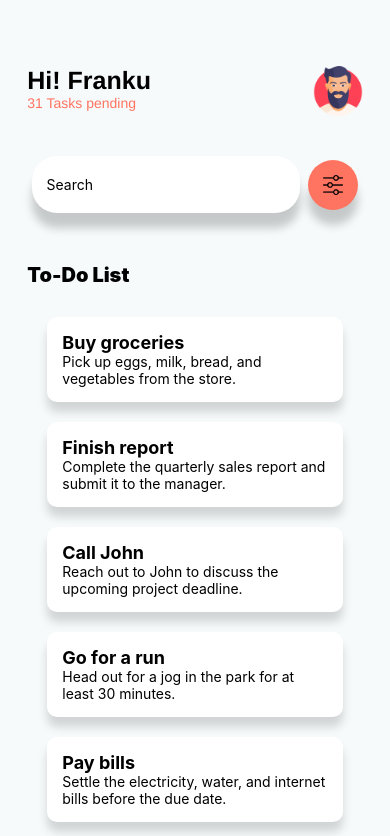
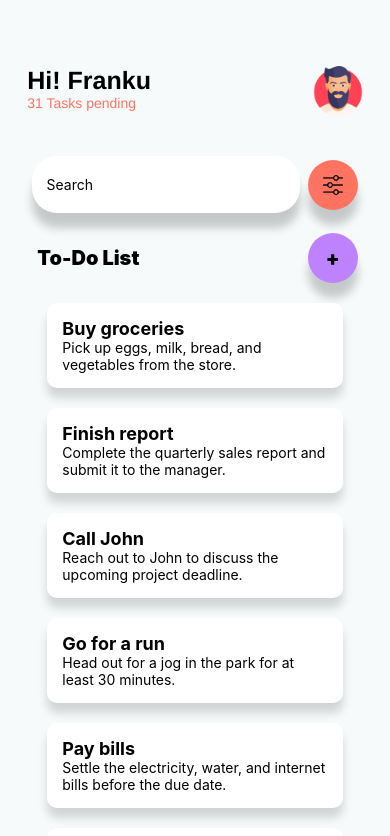
Before and after one commit to creammtk/react_native_mobile_app, a React Native app: screen / in a window 390 px wide. Shown: the top 836 px of the page. Built offline with nearby package versions, Linux system fonts and the light colour scheme.

Commit message:
add modal

```diff
--- a/App.js
+++ b/App.js
@@ -7,10 +7,11 @@ import todos from "./constants/todos";
 
 export default function App() {
   const [toDoList, setToDoList] = useState(todos);
+  const [filteredList, setFilteredList] = useState(todos)
   const [filter, setFilter] = useState("");
 
   useEffect(() => {
-    setToDoList(todos.filter(
+    setFilteredList(toDoList.filter(
       (todo) =>
         todo.title.toLowerCase().includes(filter.toLowerCase()) ||
         todo.detail.toLowerCase().includes(filter.toLowerCase())
@@ -19,9 +20,9 @@ export default function App() {
 
   return (
     <View style={styles.base}>
-      <TagName pendingTaskNo={toDoList.length} />
+      <TagName pendingTaskNo={filteredList.length} />
       <SearchFilter filter={filter} setFilter={setFilter} />
-      <ToDoList toDoList={toDoList} />
+      <ToDoList toDoList={filteredList} />
     </View>
   );
 }
--- a/Components/ToDoList/SearchFilter.js
+++ b/Components/ToDoList/SearchFilter.js
@@ -41,7 +41,6 @@ const styles = StyleSheet.create({
   searchInput: {
     borderRadius: 25,
     borderColor: "black",
-    // borderWidth: 3,
     padding: 20,
     paddingLeft: 15,
     paddingRight: 15,
--- a/Components/ToDoList/ToDoList.js
+++ b/Components/ToDoList/ToDoList.js
@@ -1,31 +1,116 @@
-import { View, Text, StyleSheet, ScrollView } from "react-native";
-import React from "react";
+import {
+  View,
+  Text,
+  StyleSheet,
+  ScrollView,
+  TouchableOpacity,
+  Image,
+  Modal,
+} from "react-native";
+import React, { useState } from "react";
 import ToDoCard from "./ToDoCard";
 
 export default function ToDoList({ toDoList }) {
+  const [isModalShown, setIsModalShown] = useState(false);
   return (
+    <>
+      <Modal
+        transparent={true}
+        animationType="fade"
+        visible={isModalShown}
+        onRequestClose={() => {
+          Alert.alert("Modal has been closed.");
+          setIsModalShown(false);
+        }}
+      >
+        <TouchableOpacity
+          style={styles.modalBackground}
+          onPress={() => setIsModalShown((prev) => !prev)}
+        >
+          <View style={styles.modal}>
+            <View
+              style={{
+                flexDirection: "row",
+                justifyContent: "flex-end",
+                width: "100%",
+              }}
+            >
+            </View>
+            <Text>hiadf;asd;fl;dlf;dlf;dd</Text>
+          </View>
+        </TouchableOpacity>
+      </Modal>
       <View style={styles.container}>
+        <View style={styles.headerContainer}>
           <Text style={styles.header}>To-Do List</Text>
+          <TouchableOpacity onPress={() => setIsModalShown((prev) => !prev)}>
+            <View style={styles.imageContainer}>
+              <Text style={styles.header}>+</Text>
+            </View>
+          </TouchableOpacity>
+        </View>
         <ScrollView
           style={{ padding: 20 }}
           contentContainerStyle={{ paddingBottom: 200 }}
         >
           {toDoList.map((todo, i) => (
-          <ToDoCard key={i} todo={todo}/>
+            <ToDoCard key={i} todo={todo} />
           ))}
         </ScrollView>
       </View>
+    </>
   );
 }
 
 const styles = StyleSheet.create({
   container: {
-    marginTop: 50,
+    marginTop: 20,
     height: "100%",
   },
   header: {
     fontSize: 20,
     fontWeight: 900,
-    marginBottom: 10,
+  },
+  image: { width: 20, height: 20 },
+  imageContainer: {
+    display: "flex",
+    justifyContent: "center",
+    alignItems: "center",
+    width: 50,
+    height: 50,
+    borderRadius: 25,
+    backgroundColor: "#BE82FF",
+    shadowColor: "#000",
+    shadowOffset: {
+      width: 0,
+      height: 15,
+    },
+    shadowOpacity: 0.2,
+    shadowRadius: 10,
+    elevation: 10,
+  },
+  headerContainer: {
+    flexDirection: "row",
+    justifyContent: "space-between",
+    alignItems: "center",
+    paddingLeft: 10,
+    paddingRight: 5,
+  },
+  modal: {
+    marginLeft: "auto",
+    marginRight: "auto",
+    paddingTop: 40,
+    paddingHorizontal: 30,
+    marginTop: "50%",
+    height: "40%",
+    width: "90%",
+    backgroundColor: "white",
+    borderRadius: "25%",
+    opacity: 1,
+  },
+  modalBackground: {
+    width: "100%",
+    height: "100%",
+    backgroundColor: "rgba(52, 52, 52, 0.5)",
   },
 });
--- a/Contexts/StyleContext.js
+++ /dev/null
@@ -1,4 +0,0 @@
-import { createContext } from "react";
-
-export const StyleContext = createContext();
-export const AddContext = createContext();
```
Also changed, not shown: Components/ToDoList.js (deleted, +0 -16 lines), Components/ToDoListWrapper.js (deleted, +0 -14 lines), assets/square-plus.png (added). Lines whose indentation alone changed are shown as unchanged.
